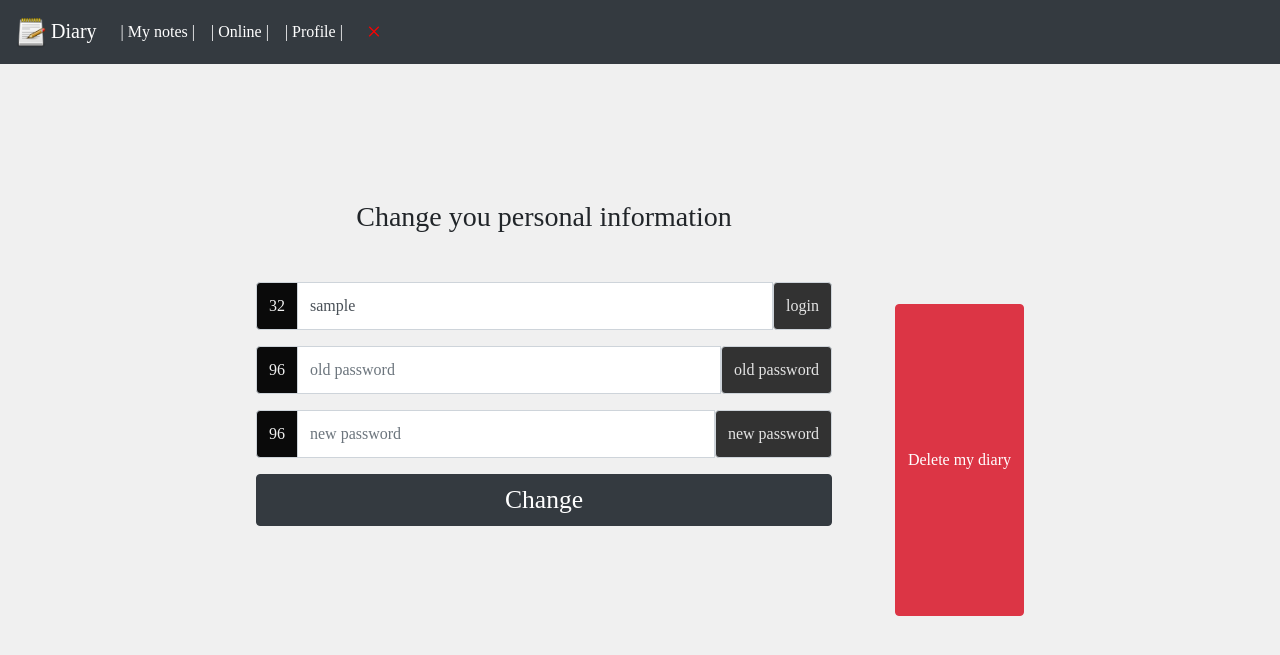
After one commit to iterna1/diary, a Flask app: page /profile in a window 1280 px wide. The commit adds this page. Shown: the top 655 px of the page. Run offline with Flask 2, Linux system fonts and the light colour scheme; the visitor is signed in with stand-in values (Sample User, id 1); data comes from the database, SQL or seed files in the repository; some libraries are stand-ins or nearby versions; some web fonts are replaced.

Commit message:
release 1.0

```diff
--- a/forms.py
+++ b/forms.py
@@ -20,9 +20,16 @@ class RegistrationForm(FlaskForm):
 
 
 class AddDelForm(FlaskForm):
-    plus = SubmitField('+')
-    sort = SubmitField('s')
-    trash = SubmitField()
+    plus = SubmitField()
+    sort = SubmitField()
+
+
+class ProfileEditForm(FlaskForm):
+    login = StringField('login')
+    old_password = PasswordField('old password')
+    new_password = PasswordField('new password')
+    submit = SubmitField()
+    delete_account = SubmitField('Delete my diary')
 
 
 class NoteEditForm(FlaskForm):
--- a/server.py
+++ b/server.py
@@ -1,6 +1,6 @@
 from flask import Flask, session, request, render_template, redirect
 from flask_sqlalchemy import SQLAlchemy
-from forms import RegistrationForm, LoginForm, NoteEditForm, NoteCreateForm, AddDelForm
+from forms import RegistrationForm, LoginForm, NoteEditForm, NoteCreateForm, AddDelForm, ProfileEditForm
 from tools import to_hash, password_exists, get_date
 
 app = Flask(__name__)
@@ -33,12 +33,6 @@ class Note(db.Model):
         return '<Note %i %s %s %s %i>' % (self.id, self.title, self.text, self.date, self.user_id)
 
 
-db.create_all()
-# user = User(login='root', password_hash=to_hash('toor'), administrator=1)
-# db.session.add(user)
-# db.session.commit()
-
-
 def logged():
     if 'login' not in session:
         return False
@@ -54,10 +48,9 @@ def logged():
 def index():
         if not logged():
             return redirect('/init/login')
+        user = User.query.filter_by(login=session['login']).first()
 
-        user = User.query.filter_by(login=session['login']).first()
         notes = Note.query.filter_by(user_id=user.id)
-
         if user.note_sequence_by_date:
             filt = Note.id
         else:
@@ -130,8 +123,9 @@ def init(mod):
 def note(id):
     if not logged():
         return redirect('/init/login')
+    user = User.query.filter_by(login=session['login']).first()
+
     try:
-        user = User.query.filter_by(login=session['login']).first()
         if id == 'new':
             form = NoteCreateForm()
             note_content = Note(title='untitled', user_id=user.id, date=get_date())
@@ -158,7 +152,7 @@ def note(id):
             form.title.data = note_content.title
 
     except AttributeError and ValueError:
-        return redirect('/not_found')
+        return redirect('/error/not_found')
 
     return render_template('note.html', user=user, form=form, date=note_content.date)
 
@@ -167,6 +161,7 @@ def note(id):
 def delete(id):
     if not logged():
         return redirect('/init/login')
+
     try:
         note = Note.query.filter_by(id=id).first()
         db.session.delete(note)
@@ -176,9 +171,59 @@ def delete(id):
     return redirect('/')
 
 
-@app.route('/not_found')
-def not_found():
-    return '''<title>404 Error</title><h1>404 ERROR</h1>'''
+@app.route('/profile', methods=['POST', 'GET'])
+def profile():
+    if not logged():
+        return redirect('/init/login')
+    user = User.query.filter_by(login=session['login']).first()
+
+    form = ProfileEditForm()
+    if form.validate_on_submit():
+        if form.delete_account.data:
+            db.session.delete(user)
+            db.session.commit()
+            return redirect('/init/register')
+        elif form.submit.data:
+            users = {i.login for i in User.query.all()}
+            if form.login.data in users:
+                return redirect('/profile')
+            user.login = form.login.data
+            if form.old_password.data and form.new_password.data:
+                if password_exists(user.password_hash, form.old_password.data):
+                    user.password_hash = to_hash(form.new_password.data)
+            db.session.commit()
+            session['login'] = user.login
+
+    form.login.data = user.login
+    return render_template('profile.html', user=user, form=form)
+
+
+@app.route('/admin_panel')
+def admin_panel():
+    if not logged():
+        return redirect('/init/login')
+    user = User.query.filter_by(login=session['login']).first()
+
+    if not user.administrator:
+        return redirect('/error/not_found')
+    total = len(User.query.all())
+
+    all = User.query.all()
+    items = []
+    for usr in all:
+        login = usr.login
+        count = Note.query.filter_by(user_id=usr.id).count()
+        items.append((login, count))
+
+    return render_template('online.html', user=user, total=total, items=items)
+
+
+@app.route('/error/<type>')
+def error(type):
+    msg = 'Error'
+    if type == 'not_found':
+        msg = '404 ERROR<p><h3>PAGE NOT FOUND</h3>'
+    return '''<title>Error</title><h1>%s</h1>''' % msg
 
 
 if __name__ == '__main__':
--- a/templates/init_base.html
+++ b/templates/init_base.html
@@ -35,7 +35,7 @@
 </head>
 <body>
     <center>
-        <form method="post" novalidate>
+        <form method="post" novalidate style="position: absolute; top: 25vh">
             <h1>{{form.title}}</h1><br>
             {{ form.hidden_tag() }}
             {% block form %}{% endblock %}
--- a/templates/note.html
+++ b/templates/note.html
@@ -14,14 +14,14 @@
 <form method="post" novalidate>
     {{ form.hidden_tag() }}
     <div style="font-family: 'Pixel';">
-        <div class="input-group mb-3" style="position: absolute; left: 10vw; top: 16vh; height: 4vh; width: 35vw; text-decoration: none;">
+        <div class="input-group mb-3" style="position: absolute; left: 10vw; top: 16vh; width: 35vw; text-decoration: none;">
             <div class="input-group-prepend">
                 <div class="input-group-text" style="background-color: rgb(50, 50, 50); color: rgb(228, 228, 228)">{{ date }}</div>
             </div>
             {{ form.title(class="form-control textarea-color", maxlength="20") }}
         </div>
         <div>
-            {{ form.submit(class="btn", style="background-color: rgb(50, 50, 50); color: rgb(228, 228, 228); position: absolute; left: 82vw; top: 16vh; height: 6vh; width: 8vw ") }}
+            {{ form.submit(class="btn", style="background-color: rgb(50, 50, 50); color: rgb(228, 228, 228); position: absolute; left: 82vw; top: 16vh ") }}
         </div>
 
         {{ form.text(class="textarea-color", maxlength="1350", style="resize: none; position: absolute; left: 10vw; top: 24vh; width: 80vw; height: 64vh") }}
--- /dev/null
+++ b/templates/profile.html
@@ -0,0 +1,47 @@
+{% extends "base.html" %}
+
+{% block content %}
+<style>
+    body {background-color: rgb(240, 240, 240)}
+</style>
+<center>
+    <form method='post' novalidate style="font-family: 'Pixel'">
+        {{ form.hidden_tag() }}
+        <div style="position: absolute; left: 20vw; top: 25vh; width: 45vw">
+            <h3>Change you personal information</h3><br>
+
+            <p>
+                <div class="input-group mb-3" style="font-size: 200%; width: 45vw">
+                    <div class="input-group-prepend">
+                        <span class="input-group-text" id="log" style="color: rgb(240, 240, 240); background-color: rgb(10, 10, 10)">32</span>
+                    </div>
+                    {{ form.login(maxlength="32", placeholder="login", class="form-control") }}<br>
+                    {{ form.login.label(class="input-group-text", style="background-color: rgb(50, 50, 50); color: rgb(228, 228, 228)") }}
+                </div>
+            <p>
+
+            <div class="input-group mb-3" style="font-family: 'Pixel'; font-size: 200%; width: 45vw">
+                <div class="input-group-prepend">
+                    <span class="input-group-text" id="oldpas" style="color: rgb(240, 240, 240); background-color: rgb(10, 10, 10)">96</span>
+                </div>
+                {{ form.old_password(maxlength="96", placeholder="old password", class="form-control") }}<br>
+                {{ form.old_password.label(class="input-group-text", style="background-color: rgb(50, 50, 50); color: rgb(228, 228, 228)") }}
+            </div>
+
+            <p>
+            <div class="input-group mb-3" style="font-family: 'Pixel'; font-size: 200%; width: 45vw">
+                <div class="input-group-prepend">
+                    <span class="input-group-text" id="newpas" style="color: rgb(240, 240, 240); background-color: rgb(10, 10, 10)">96</span>
+                </div>
+                {{ form.new_password(maxlength="96", placeholder="new password", class="form-control") }}<br>
+                {{ form.new_password.label(class="input-group-text", style="background-color: rgb(50, 50, 50); color: rgb(228, 228, 228)") }}
+            </div>
+
+            <p>
+            {{ form.submit(value="Change", style="font-family: 'Pixel'; font-size: 2vw; width: 45vw", class="btn btn-dark") }}
+        </div>
+            {{ form.delete_account(class="btn btn-danger", style="font-family: 'Pixel'; position: absolute; width: 10; height: 39vh; right: 20vw; top: 38vh") }}
+    </form>
+</center>
+
+{% endblock %}
--- a/tools.py
+++ b/tools.py
@@ -3,8 +3,8 @@ import datetime
 from flask import session
 
 
-def password_exists(hash, password):
-    if check_password_hash(hash, password):
+def password_exists(hsh, password):
+    if check_password_hash(hsh, password):
         return True
 
 
```
Also changed, not shown: templates/index.html (+0 -32 lines), templates/online.html (added, +18 -0 lines), static/img/abc.png (deleted).
